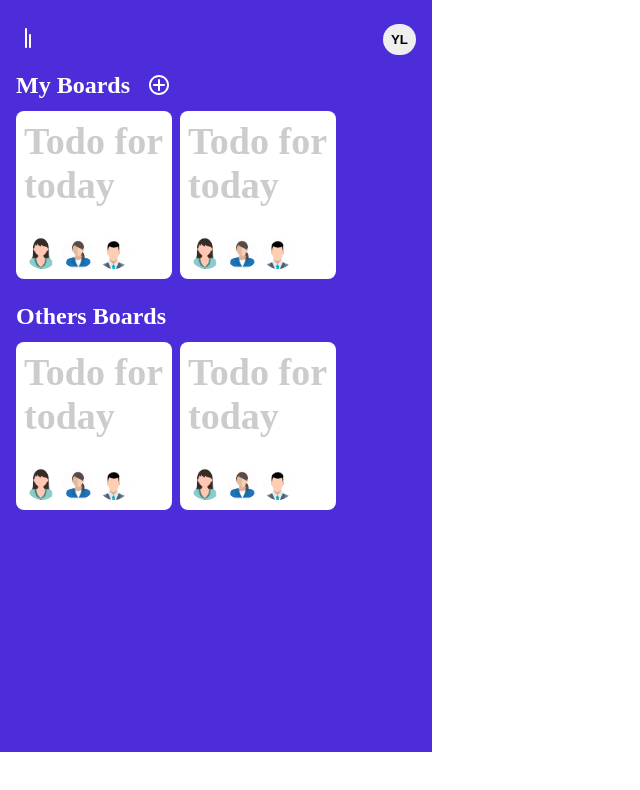
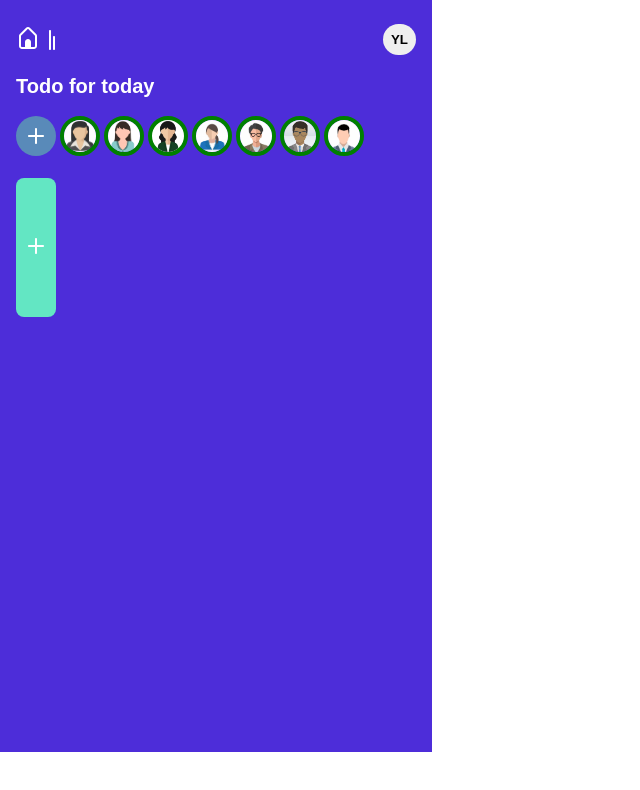
Before and after one commit to AbelJohn2020/Innova-Funding-Challenge, a React (Create React App) app: page / in a window 1280 px wide. Shown: the top 790 px of the page, without its empty margins (0-640 px from the left). Built offline with nearby package versions, Linux system fonts and the light colour scheme; the HTML template or start-up script is replaced by a standard one.

Commit message:
Add page of todo-list

```diff
--- a/src/App.js
+++ b/src/App.js
@@ -1,11 +1,13 @@
 import React from 'react';
-import Home from './Home';
+// import Home from './Home';
 import './app.css';
+import ToDoLists from './components/ToDoLists';
 
 function App() {
   return (
     <div className="App">
-      <Home />
+      {/* <Home /> */}
+      <ToDoLists />
     </div>
   );
 }
--- a/src/Home.js
+++ b/src/Home.js
@@ -2,7 +2,6 @@ import React, { useState } from 'react';
 // import Boards from './components/Boards';
 import Header from './components/Header';
 // import NewBoard from './components/NewBoard';
-// import { CgHomeAlt } from "react-icons/cg";
 import { CgAdd } from "react-icons/cg";
 import BoardList from './components/BoardList';
 import './styles/home.css';
@@ -17,8 +16,6 @@ const testList = [
 ];
 
 const Home = () => {
-    // const iconHome = <CgHomeAlt />;
-    // const goHome = <button>{iconHome}</button>;
 
     const [boardsList, setBoardsList] = useState(testList);
     const [newBoard, setNewBoard] = useState([{}]);
@@ -39,7 +36,6 @@ const Home = () => {
 
     return (
         <div>
-            {/* <Header home={goHome} /> */}
             <Header />
             <section>
                 <div    >
--- a/src/components/Header.js
+++ b/src/components/Header.js
@@ -5,7 +5,7 @@ import '../styles/header.css';
 const Header = (props) => {
     return (
         <header>
-            <div>
+            <div className="go-home">
                 {props.home}
                 <CgDetailsLess className="header-icon" />
             </div>
--- /dev/null
+++ b/src/components/ToDoLists.js
@@ -0,0 +1,50 @@
+import React from 'react'
+import { CgHomeAlt } from "react-icons/cg";
+import { CgMathPlus } from "react-icons/cg";
+import Header from './Header';
+import '../styles/todolists.css';
+import '../styles/addboardtolist.css';
+import userOne from '../images/user-one.jpg';
+import userTwo from '../images/user-two.jpg';
+import userThree from '../images/user-three.jpg';
+import userFour from '../images/user-four.jpg';
+import userFive from '../images/user-five.jpg';
+import userSix from '../images/user-six.jpg';
+import userSeven from '../images/user-seven.jpg';
+
+
+const ToDoLists = () => {
+    const iconHome = <CgHomeAlt className="icon-home"/>;
+    const goHome = <button className="button-home">{iconHome}</button>;
+    return (
+        <div>
+            <Header home={goHome} />
+            <input
+                className="title-todo"
+                placeholder="Todo for today"
+            />
+            <div className="todo-invite-user">
+                <button className="todo-invite-user__plus">
+                    <CgMathPlus className="todo-invite-user__plus--icon"/>
+                </button>
+                <img className="img-footer--user border-user" src={userOne} alt="Woman user"/>
+                <img className="img-footer--user border-user" src={userTwo} alt="Woman user"/>
+                <img className="img-footer--user border-user" src={userThree} alt="Woman user"/>
+                <img className="img-footer--user border-user" src={userFour} alt="Woman user"/>
+                <img className="img-footer--user border-user" src={userFive} alt="Man user"/>
+                <img className="img-footer--user border-user" src={userSix} alt="Man user"/>
+                <img className="img-footer--user border-user" src={userSeven} alt="Man user"/>
+
+            </div>
+
+            <div className="todo-list">
+                <button className="todo-list__plus">
+                    <CgMathPlus className="todo-list__plus--icon"/>
+                </button>
+
+            </div>
+        </div>
+    )
+}
+
+export default ToDoLists
--- a/src/styles/addboardtolist.css
+++ b/src/styles/addboardtolist.css
@@ -52,4 +52,5 @@
     margin: 2px;
     padding: 0;
     border-radius: 100px;
+    background: white;
 }
--- /dev/null
+++ b/src/styles/todolists.css
@@ -0,0 +1,69 @@
+.go-home {
+    width: 48px;
+    display: flex;
+    justify-content: space-between;
+    align-items: center;
+}
+
+.button-home {
+    margin: 0;
+    padding: 0;
+    border: none;
+    outline: none;
+    background: transparent;
+}
+
+.icon-home {
+    font-size: 24px;
+    color: white;
+}
+
+.title-todo {
+    min-width: 320px;
+    margin: 16px 0 12px 0;
+    padding: 4px 0;
+    font-size: 20px;
+    font-weight: bold;
+    outline: none;
+    border: none;
+    background: transparent;
+}
+
+.title-todo,
+.title-todo::placeholder {
+    color: white;
+}
+
+.border-user {
+    border: 4px solid green;
+}
+
+.todo-invite-user {
+    display: flex;
+    align-items: center;
+    margin: 0 0 20px 0;
+}
+
+.todo-invite-user__plus {
+    display: flex;
+    padding: 8px;
+    margin: 0 2px 0 0;
+    background: #598AB9;
+    border-radius: 100px;
+    border: none;
+    outline: none;
+}
+
+.todo-invite-user__plus--icon,
+.todo-list__plus--icon {
+    font-size: 24px;
+    color: white;
+}
+
+.todo-list__plus {
+    padding: 56px 8px;
+    background: #63E6C3;
+    border-radius: 8px;
+    border: none;
+    outline: none;
+}
```
Also changed, not shown: src/styles/home.css (line endings or trailing spaces).
